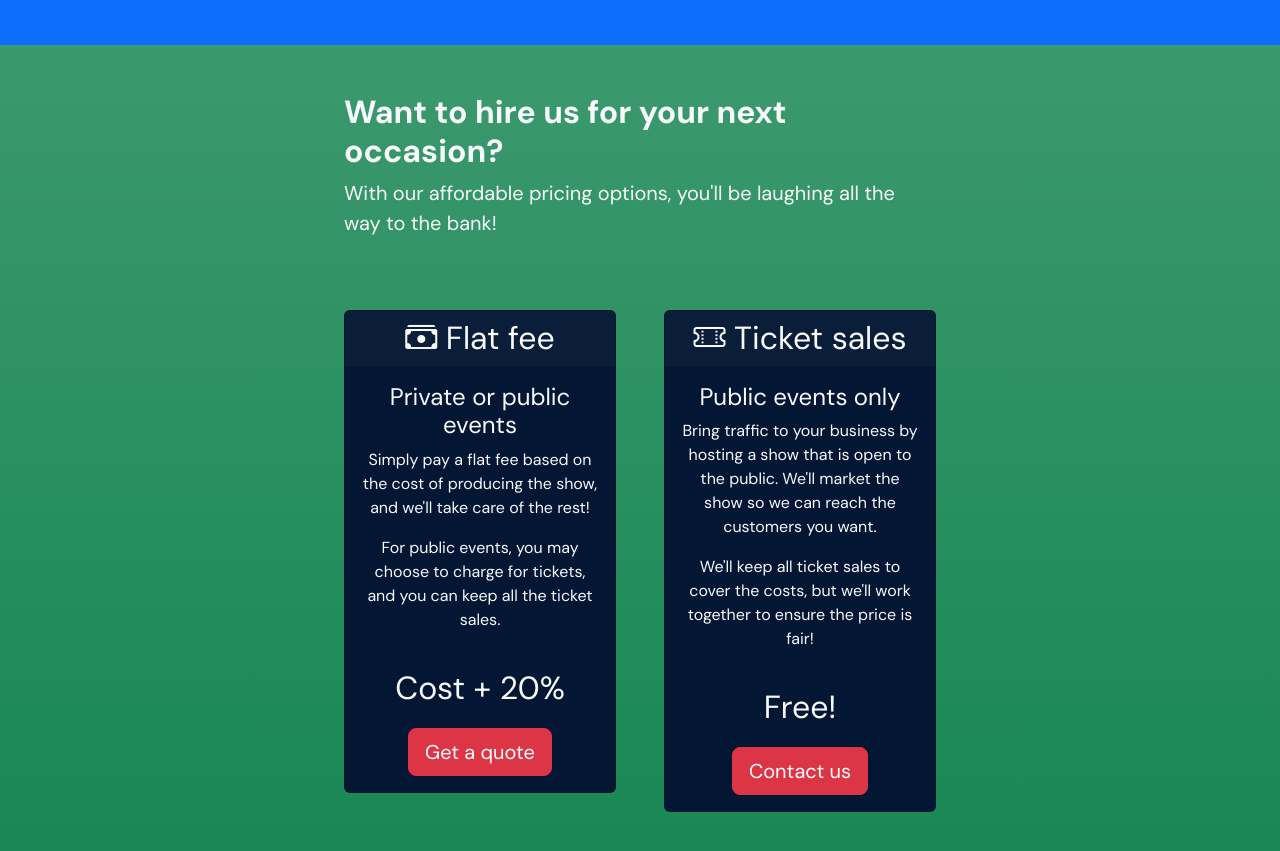
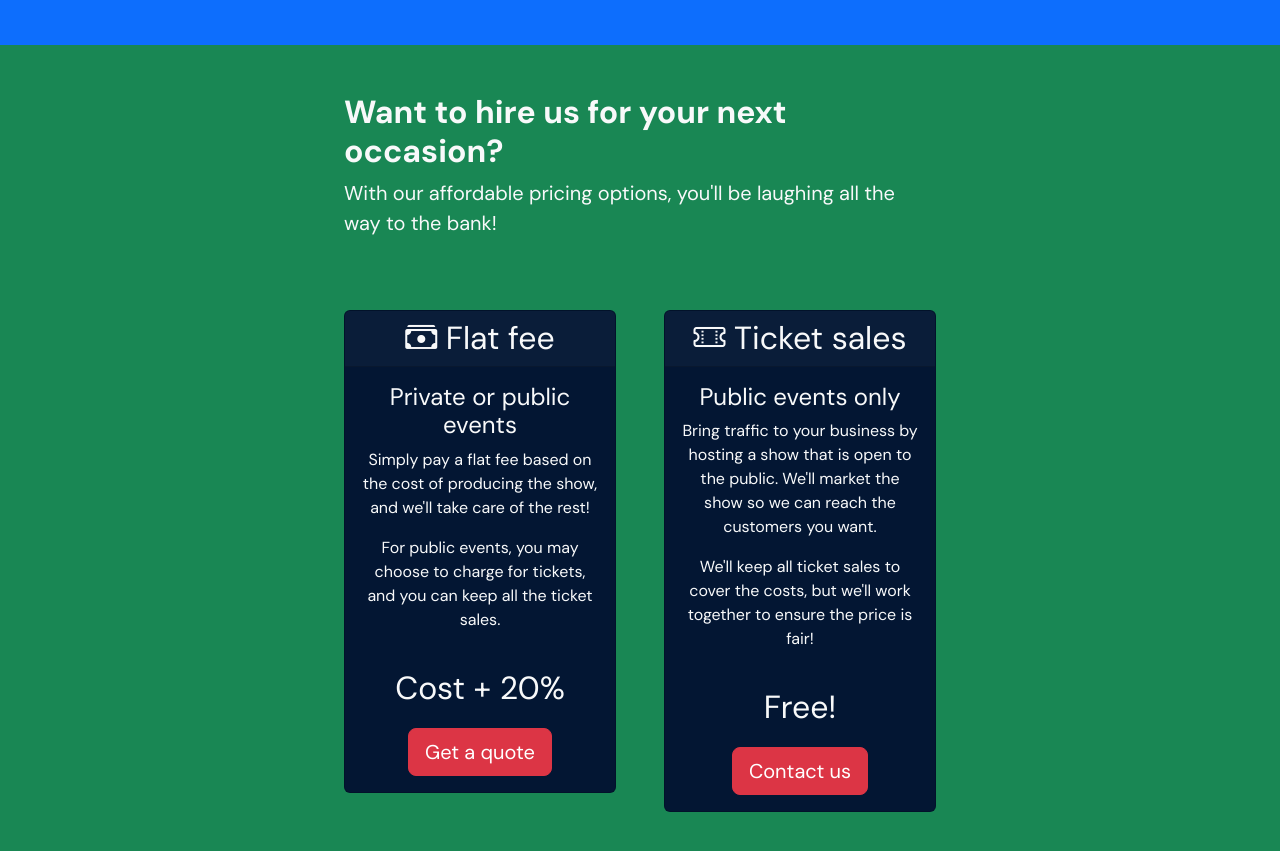
Before and after one commit to dual-coding/cartwright, a website: page index.html in a window 1280 px wide. Shown: the part 2002-2853 px from the top of the page. Drawn offline with nearby package versions, Linux system fonts and the light colour scheme.

Commit message:
remove gradient

```diff
--- a/index.html
+++ b/index.html
@@ -114,7 +114,7 @@
         </div>
 
         <!-- Pricing -->
-        <div class="container-fluid px-4 py-5 bg-gradient" id="pricing">
+        <div class="container-fluid px-4 py-5" id="pricing">
             <div class="row justify-content-center flex-md-row-reverse g-5">
                 <div class="col-12 col-md-8 col-lg-6">
                     <h2><span class="fw-bold">Want to hire us for your next occasion?</span></h2>
```
